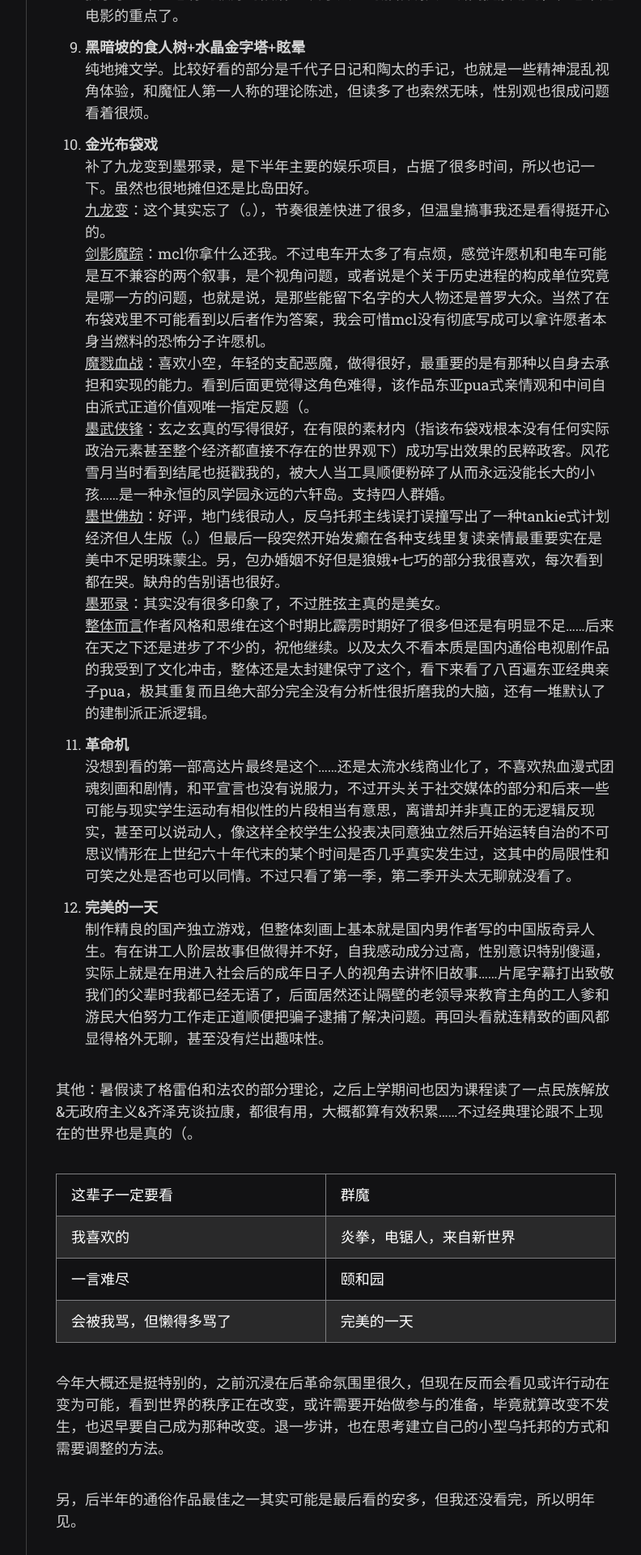
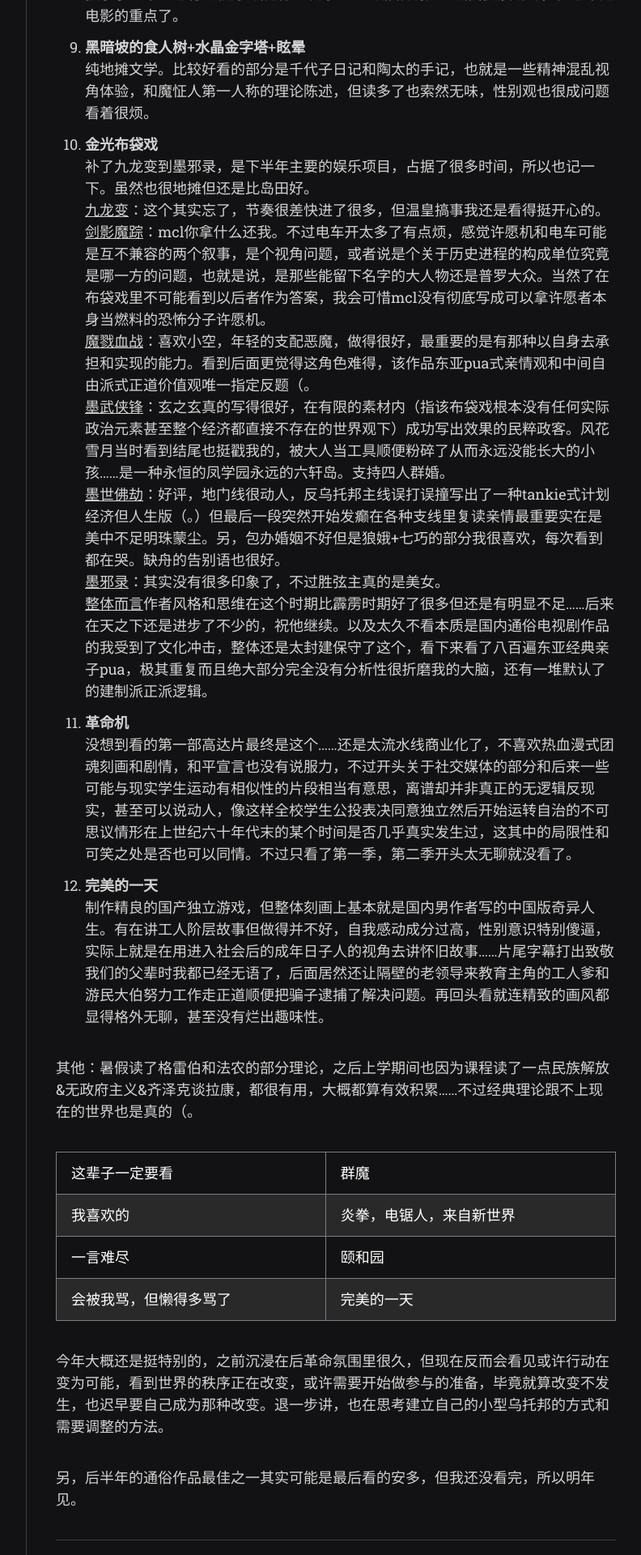
Before and after one commit to scatterdclouds/scatterdclouds.github.io, a Jekyll site: the page built from _posts/2022-12-31-bytheendof2022.md, in a window 1280 px wide. Shown: the part 1619-3539 px from the top of the page at 81% size, without its empty margins (357-1149 px from the left). Built offline with Jekyll 4.4.1, drawn with Linux system fonts in a browser that asks for light colours; nearby versions of some CDN libraries; some web fonts are replaced; comment, search, counter and statistics services are not loaded.

```diff
--- a/_posts/2022-12-31-bytheendof2022.md
+++ b/_posts/2022-12-31-bytheendof2022.md
@@ -28,7 +28,7 @@ comments: true
 
 21. **黑暗坡的食人树**+**水晶金字塔**+**眩晕** <br/> 纯地摊文学。比较好看的部分是千代子日记和陶太的手记，也就是一些精神混乱视角体验，和魔怔人第一人称的理论陈述，但读多了也索然无味，性别观也很成问题看着很烦。
 
-22. **金光布袋戏** <br/> 补了九龙变到墨邪录，是下半年主要的娱乐项目，占据了很多时间，所以也记一下。虽然也很地摊但还是比岛田好。 <br/> <u>九龙变</u>：这个其实忘了（。），节奏很差快进了很多，但温皇搞事我还是看得挺开心的。 <br/> <u>剑影魔踪</u>：mcl你拿什么还我。不过电车开太多了有点烦，感觉许愿机和电车可能是互不兼容的两个叙事，是个视角问题，或者说是个关于历史进程的构成单位究竟是哪一方的问题，也就是说，是那些能留下名字的大人物还是普罗大众。当然了在布袋戏里不可能看到以后者作为答案，我会可惜mcl没有彻底写成可以拿许愿者本身当燃料的恐怖分子许愿机。 <br/> <u>魔戮血战</u>：喜欢小空，年轻的支配恶魔，做得很好，最重要的是有那种以自身去承担和实现的能力。看到后面更觉得这角色难得，该作品东亚pua式亲情观和中间自由派式正道价值观唯一指定反题（。 <br/> <u>墨武侠锋</u>：玄之玄真的写得很好，在有限的素材内（指该布袋戏根本没有任何实际政治元素甚至整个经济都直接不存在的世界观下）成功写出效果的民粹政客。风花雪月当时看到结尾也挺戳我的，被大人当工具顺便粉碎了从而永远没能长大的小孩……是一种永恒的凤学园永远的六轩岛。支持四人群婚。 <br/> <u>墨世佛劫</u>：好评，地门线很动人，反乌托邦主线误打误撞写出了一种tankie式计划经济但人生版（。）但最后一段突然开始发癫在各种支线里复读亲情最重要实在是美中不足明珠蒙尘。另，包办婚姻不好但是狼娥+七巧的部分我很喜欢，每次看到都在哭。缺舟的告别语也很好。 <br/> <u>墨邪录</u>：其实没有很多印象了，不过胜弦主真的是美女。 <br/> <u>整体而言</u>作者风格和思维在这个时期比霹雳时期好了很多但还是有明显不足……后来在天之下还是进步了不少的，祝他继续。以及太久不看本质是国内通俗电视剧作品的我受到了文化冲击，整体还是太封建保守了这个，看下来看了八百遍东亚经典亲子pua，极其重复而且绝大部分完全没有分析性很折磨我的大脑，还有一堆默认了的建制派正派逻辑。
+22. **金光布袋戏** <br/> 补了九龙变到墨邪录，是下半年主要的娱乐项目，占据了很多时间，所以也记一下。虽然也很地摊但还是比岛田好。 <br/> <u>九龙变</u>：这个其实忘了，节奏很差快进了很多，但温皇搞事我还是看得挺开心的。 <br/> <u>剑影魔踪</u>：mcl你拿什么还我。不过电车开太多了有点烦，感觉许愿机和电车可能是互不兼容的两个叙事，是个视角问题，或者说是个关于历史进程的构成单位究竟是哪一方的问题，也就是说，是那些能留下名字的大人物还是普罗大众。当然了在布袋戏里不可能看到以后者作为答案，我会可惜mcl没有彻底写成可以拿许愿者本身当燃料的恐怖分子许愿机。 <br/> <u>魔戮血战</u>：喜欢小空，年轻的支配恶魔，做得很好，最重要的是有那种以自身去承担和实现的能力。看到后面更觉得这角色难得，该作品东亚pua式亲情观和中间自由派式正道价值观唯一指定反题（。 <br/> <u>墨武侠锋</u>：玄之玄真的写得很好，在有限的素材内（指该布袋戏根本没有任何实际政治元素甚至整个经济都直接不存在的世界观下）成功写出效果的民粹政客。风花雪月当时看到结尾也挺戳我的，被大人当工具顺便粉碎了从而永远没能长大的小孩……是一种永恒的凤学园永远的六轩岛。支持四人群婚。 <br/> <u>墨世佛劫</u>：好评，地门线很动人，反乌托邦主线误打误撞写出了一种tankie式计划经济但人生版（。）但最后一段突然开始发癫在各种支线里复读亲情最重要实在是美中不足明珠蒙尘。另，包办婚姻不好但是狼娥+七巧的部分我很喜欢，每次看到都在哭。缺舟的告别语也很好。 <br/> <u>墨邪录</u>：其实没有很多印象了，不过胜弦主真的是美女。 <br/> <u>整体而言</u>作者风格和思维在这个时期比霹雳时期好了很多但还是有明显不足……后来在天之下还是进步了不少的，祝他继续。以及太久不看本质是国内通俗电视剧作品的我受到了文化冲击，整体还是太封建保守了这个，看下来看了八百遍东亚经典亲子pua，极其重复而且绝大部分完全没有分析性很折磨我的大脑，还有一堆默认了的建制派正派逻辑。
 
 23. **革命机** <br/> 没想到看的第一部高达片最终是这个……还是太流水线商业化了，不喜欢热血漫式团魂刻画和剧情，和平宣言也没有说服力，不过开头关于社交媒体的部分和后来一些可能与现实学生运动有相似性的片段相当有意思，离谱却并非真正的无逻辑反现实，甚至可以说动人，像这样全校学生公投表决同意独立然后开始运转自治的不可思议情形在上世纪六十年代末的某个时间是否几乎真实发生过，这其中的局限性和可笑之处是否也可以同情。不过只看了第一季，第二季开头太无聊就没看了。
 
```
